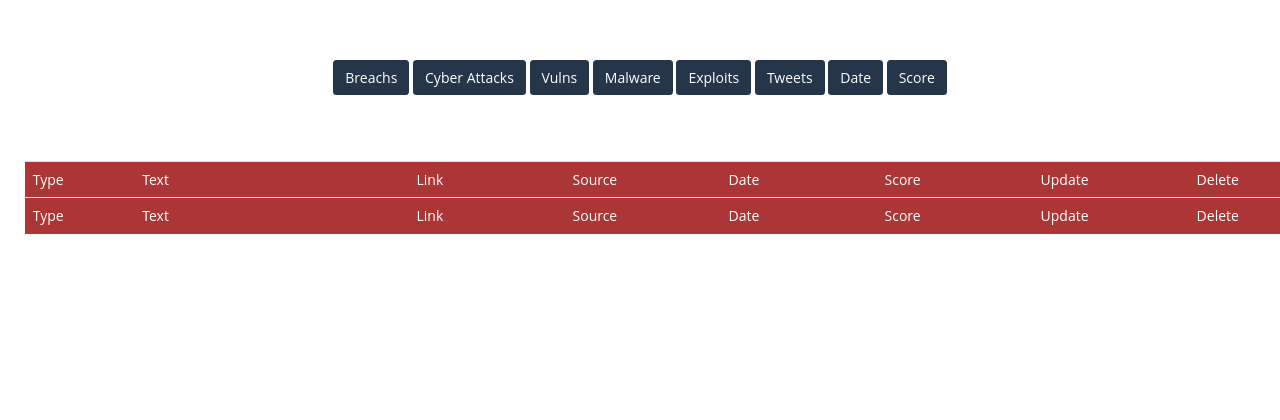
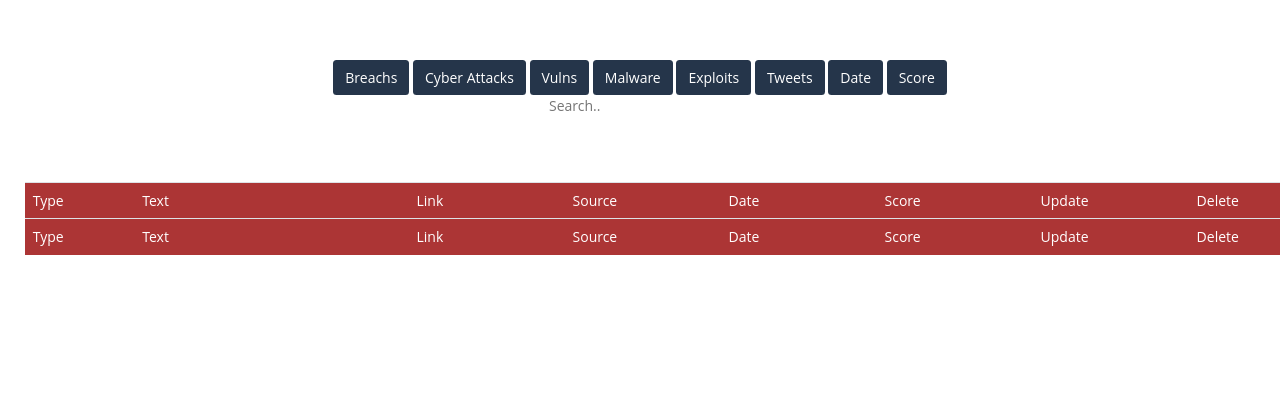
Before and after one commit to mrojz/cyber_security_news_scraper, a Flask app: page / in a window 1280 px wide; the page is wider, and only the part inside the window is pictured. Shown: the part 58-478 px from the top of that part. Run offline with Flask 2, Linux system fonts and the light colour scheme; data that the repository does not hold is empty; some libraries are stand-ins or nearby versions.

Commit message:
Add files via upload

```diff
--- a/templates/index.html
+++ b/templates/index.html
@@ -179,6 +179,10 @@ function vote(id,x) {
     </span>
         <span onclick="redirect('score','1')" class="btn btn-de/static/bug.svgut btn-info" style=" background-color: #25354a;border:none;box-shadow: none;">Score
     </span>
+<span > <form action='/' method="GET"><input type="text" style="border:none;box-shadow: none;" name=search placeholder="Search..">
+    </span>
+
+</div>
   </a>
 </center>
 
```
